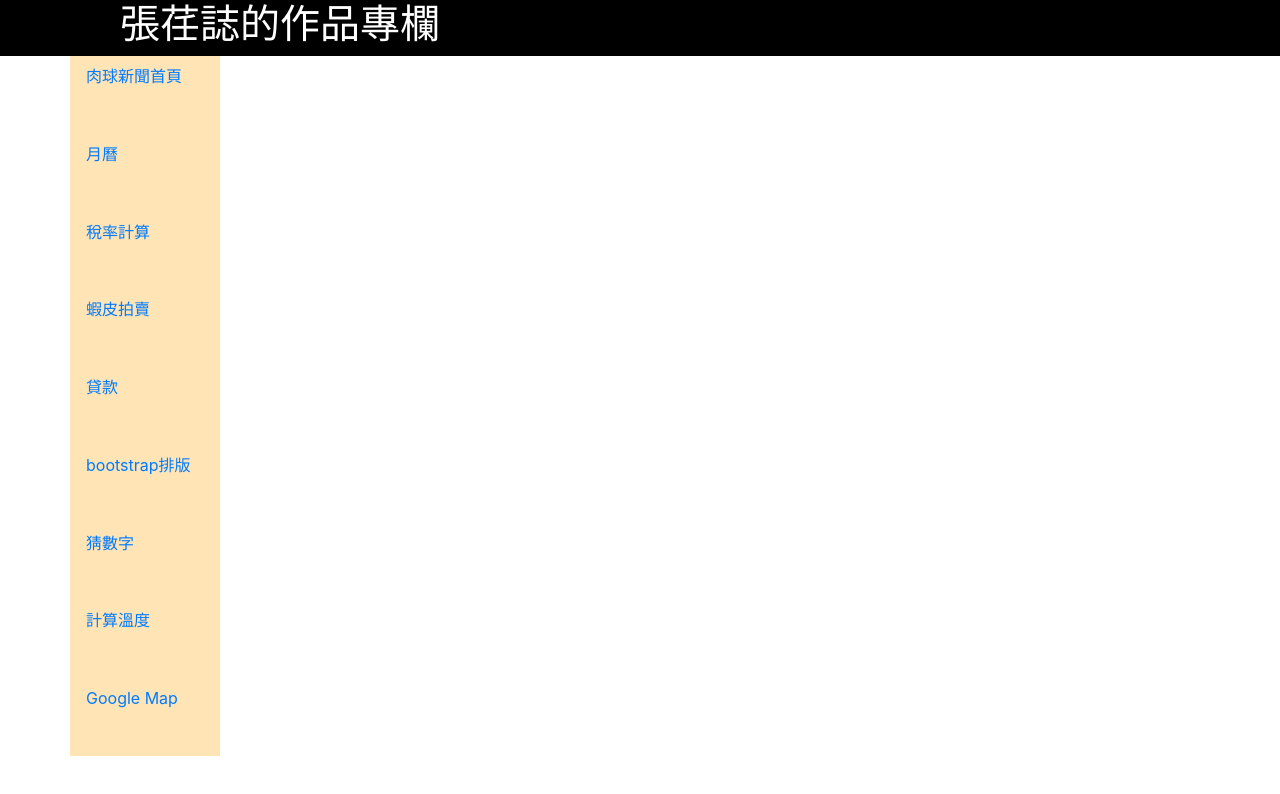
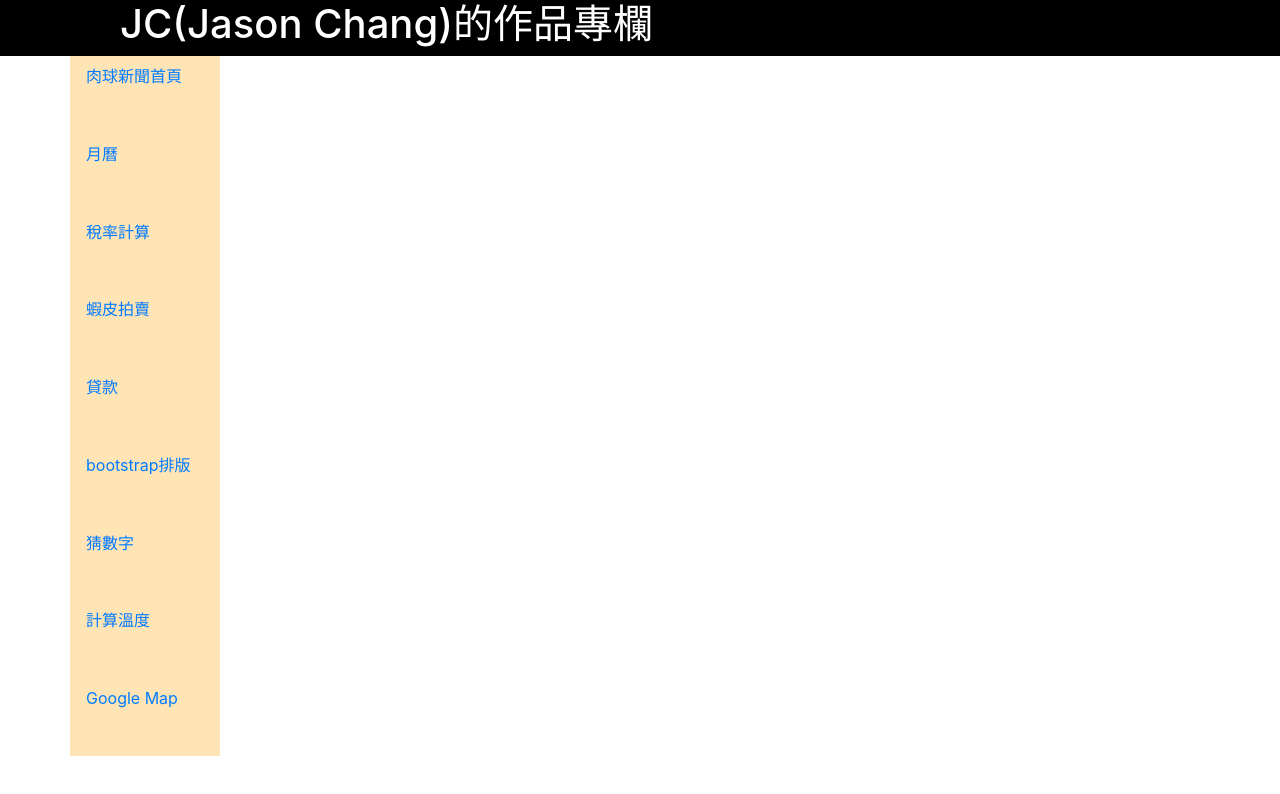
Before and after one commit to Jason0952/MyWork, a plain HTML site: page index.html in a window 1280 px wide. Drawn offline with nearby package versions, Linux system fonts and the light colour scheme.

Commit message:
Name change

```diff
--- a/index.html
+++ b/index.html
@@ -17,7 +17,7 @@
   <body>
     <div class="container-fluid">
       <div class="row sticky-top" style="background-color: black">
-        <h1 style="color: white;margin-left: 3em;">張荏誌的作品專欄</h1>
+        <h1 style="color: white;margin-left: 3em;">JC(Jason Chang)的作品專欄</h1>
       </div>
     </div>
     <div class="container">
```
